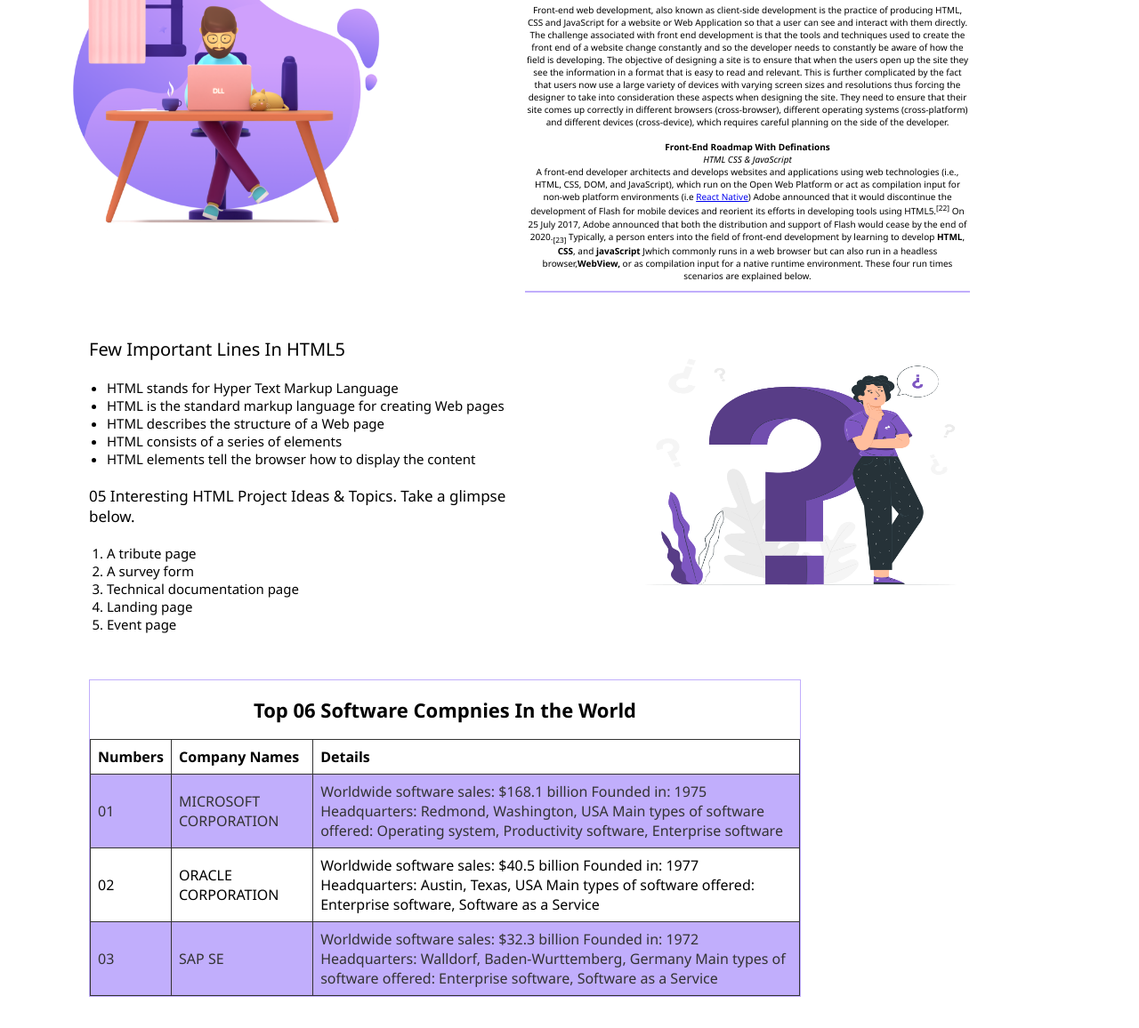
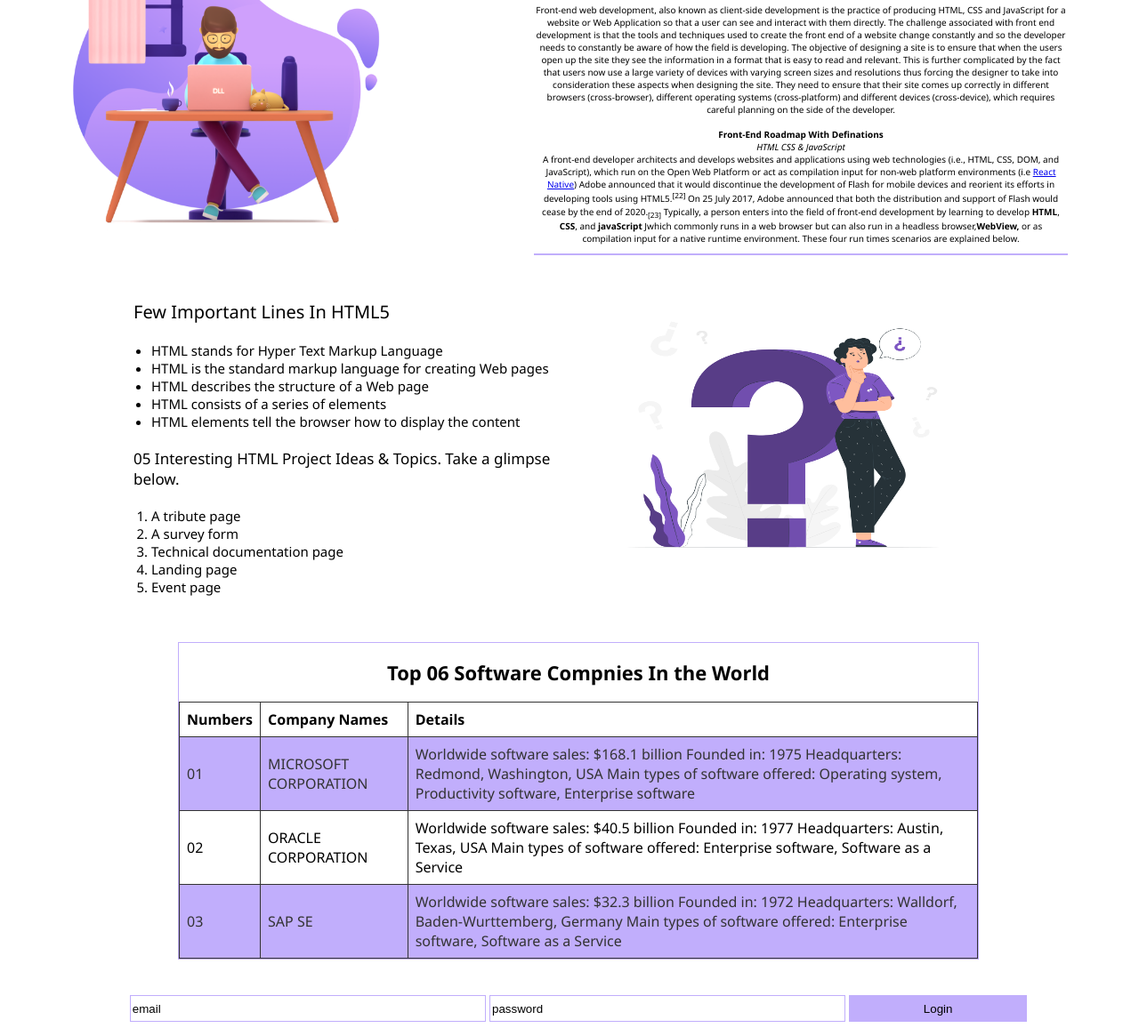
Before and after one commit to iqrarafiq12/ALL-Details-Of-Tags, a plain HTML site: page index.html in a window 1280 px wide. Shown: the part 162-1318 px from the top of the page at 89% size. Drawn offline with Linux system fonts and the light colour scheme.

Commit message:
first commit

```diff
--- a/style.css
+++ b/style.css
@@ -106,12 +106,12 @@ body {
 
 /* ARTICLE SECTION */
 .article {
-  width: 500px;
+  width: 600px;
   height: 100%;
   text-align: center;
+  margin-left:600px;
   font-size: 10px;
   margin-top: -370px;
-  margin-left: 590px;
 }
 
 h1 {
@@ -124,7 +124,7 @@ hr{
 .list-adding{
   width: 500px;
   height: 300px;
-  margin-left: 100px;
+  margin-left: 150px;
   margin-top: 50px;
 }
 .lists-headings{
@@ -142,7 +142,7 @@ h2{
   font-size: 17px;
 }
 .list-adding-image{
-  margin-left: 700px;
+  margin-left: 680px;
   margin-top: -300px;
 }
 ol li{
@@ -153,9 +153,9 @@ ol li{
 .container-of-tables{
   text-align: center;
   height: 100%;
-  width: 800px;
+  width: 900px;
   border: 1px solid #C1AEFC;
-  margin-left: 100px;
+  margin-left: 200px;
   margin-top: 80px;
 }
 h2{
@@ -181,6 +181,7 @@ tr:nth-child(even){
   height:20px;
   text-align: center;
   margin-top:40px;
+  margin-left:50px;
 }
 #email{
   width: 400px;
```
